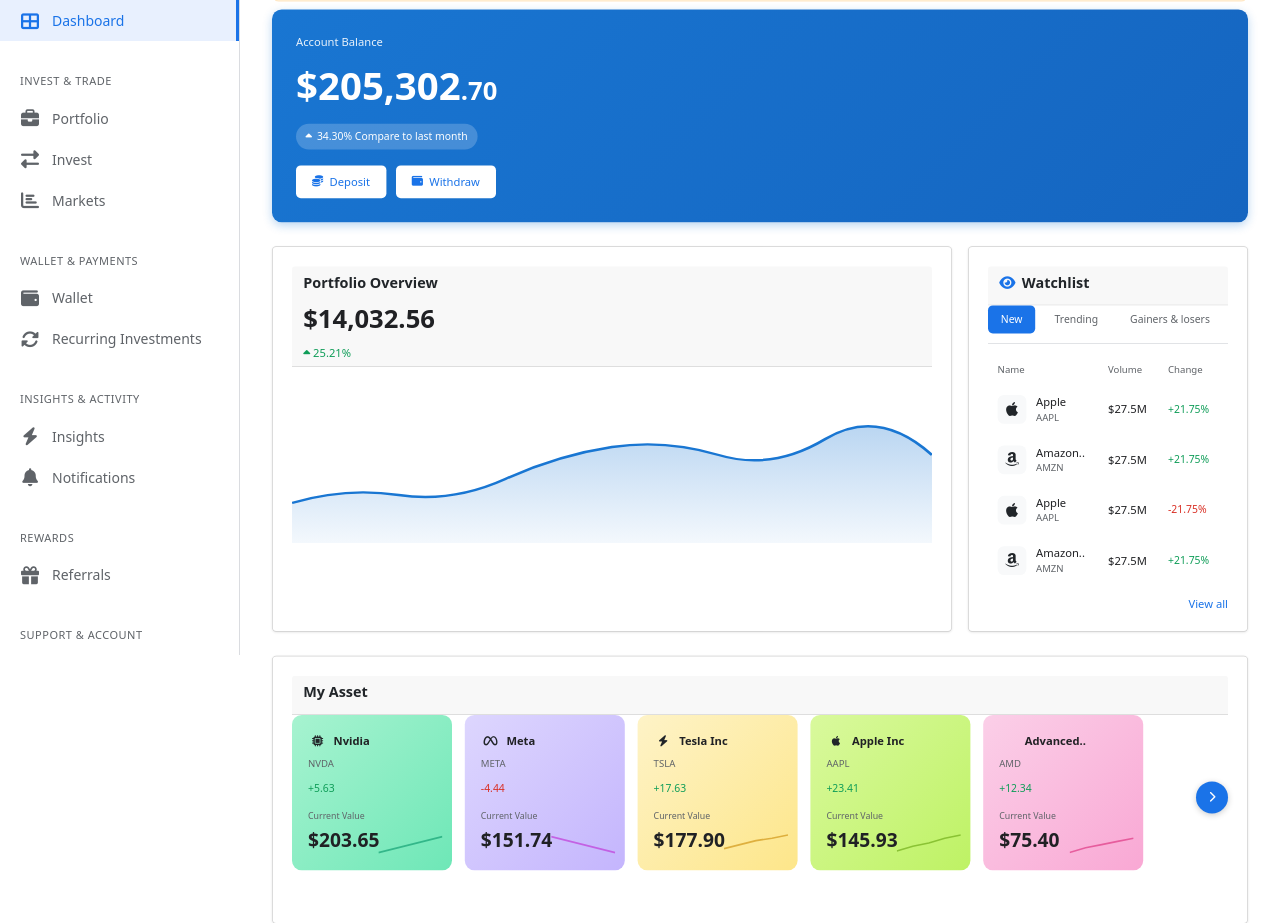
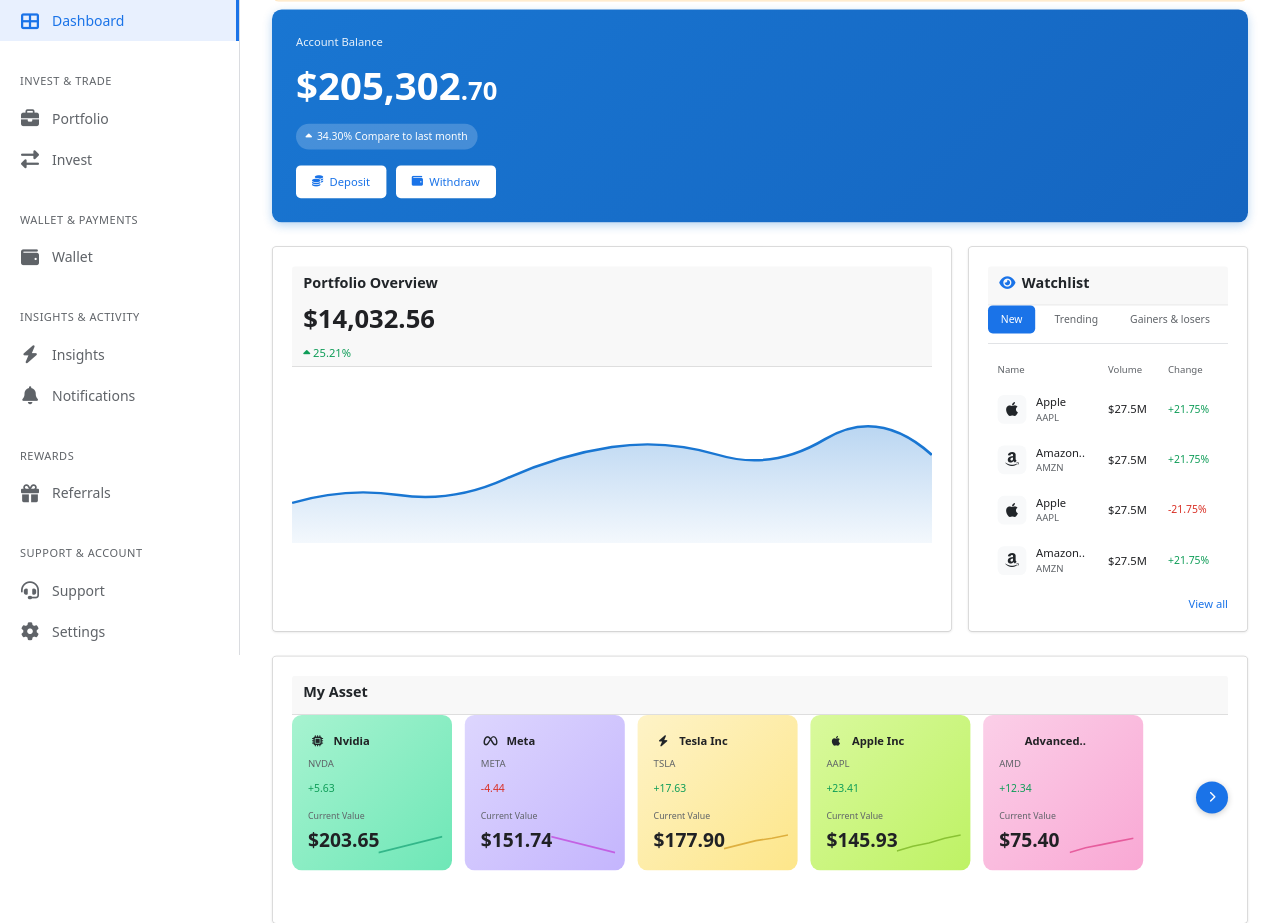
Before and after one commit to nnamdiindu/Stocks, a Flask app: page /dashboard in a window 1280 px wide. Shown: the part 145-1068 px from the top of the page. Run offline with Flask 3, Linux system fonts and the light colour scheme.

Commit message:
Hide Markets and Recurring Investment tab in sidebar

```diff
--- a/templates/dashboard/partials/layouts/_sidebar.html
+++ b/templates/dashboard/partials/layouts/_sidebar.html
@@ -29,10 +29,10 @@
             <i class="fas fa-exchange-alt"></i>
             <span>Invest</span>
         </a>
-        <a href="#" class="nav-item">
+        <!-- <a href="#" class="nav-item">
             <i class="fas fa-chart-bar"></i>
             <span>Markets</span>
-        </a>
+        </a> -->
     </div>
 
     <div class="nav-section">
@@ -41,10 +41,10 @@
             <i class="fas fa-wallet"></i>
             <span>Wallet</span>
         </a>
-        <a href="#" class="nav-item">
+        <!-- <a href="#" class="nav-item">
             <i class="fas fa-sync-alt"></i>
             <span>Recurring Investments</span>
-        </a>
+        </a> -->
     </div>
 
     <div class="nav-section">
```
